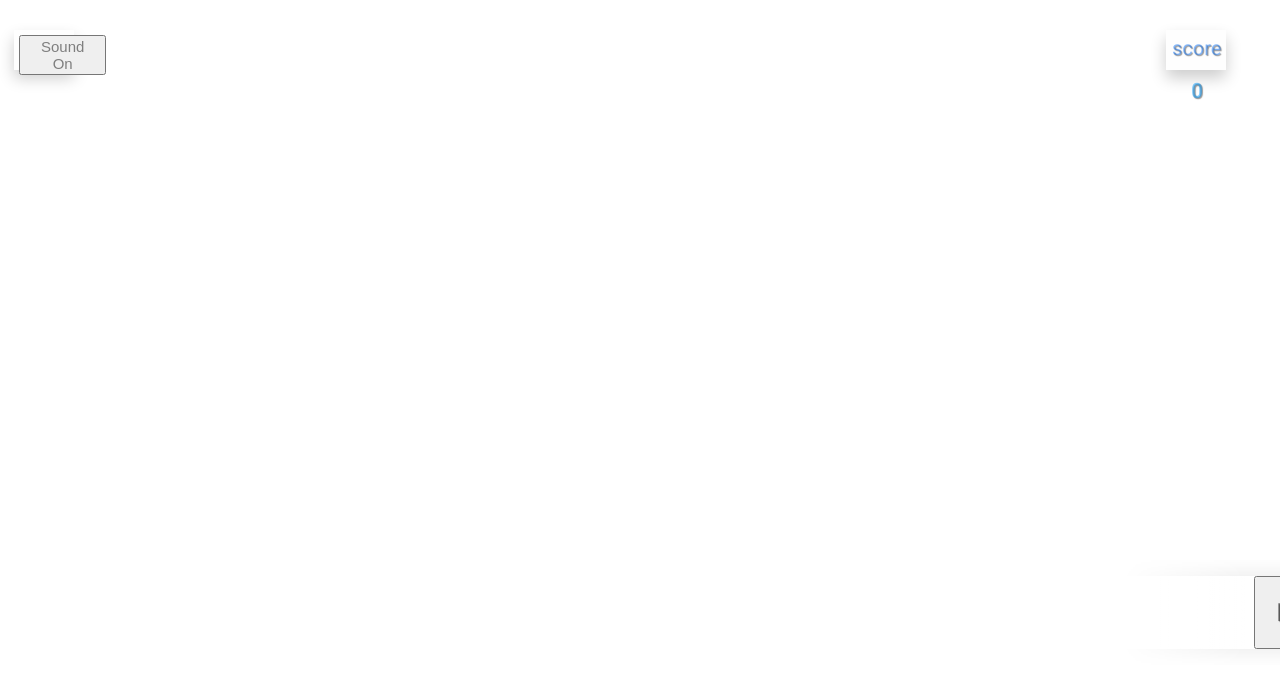
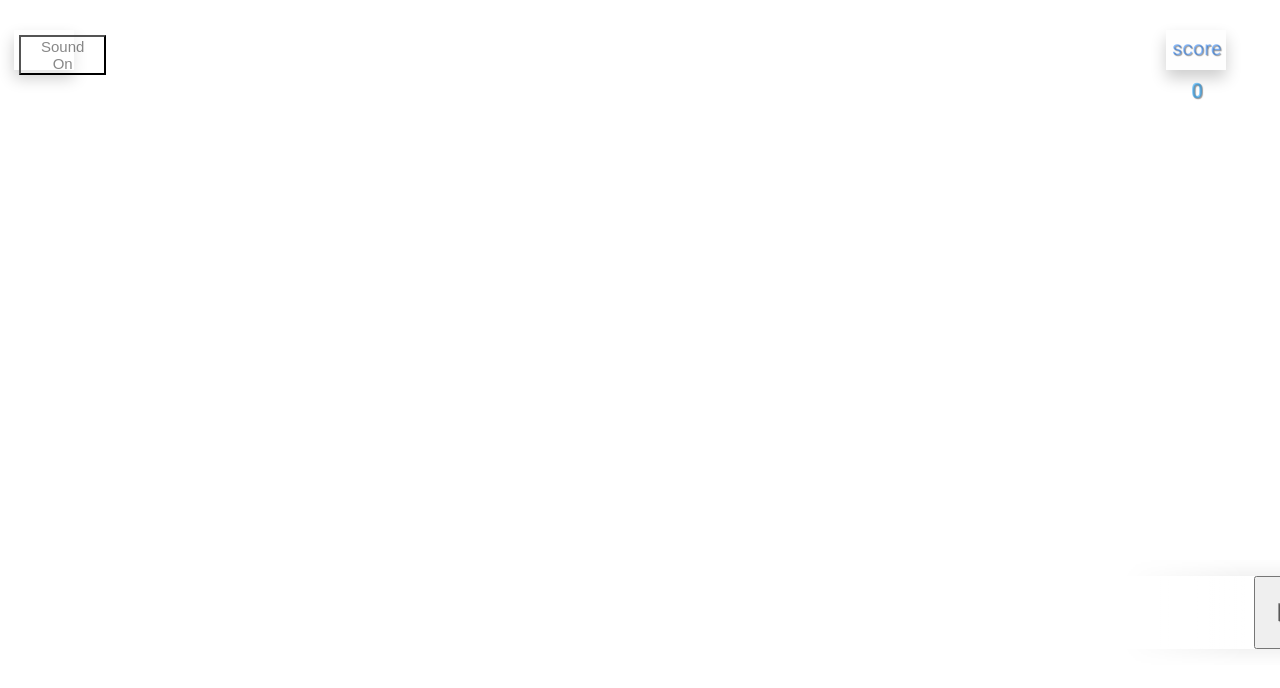
Before and after one commit to SapienzaInteractiveGraphicsCourse/final-project-dmg-team, a plain HTML site: page index.html in a window 1280 px wide. Shown: the top 688 px of the page. Drawn offline with nearby package versions, Linux system fonts and the light colour scheme.

Commit message:
Update style.css

```diff
--- a/css/style.css
+++ b/css/style.css
@@ -77,6 +77,7 @@ nav ul li button:hover {
 
 .sound-menu button {
   color: rgba(0, 0, 0, 0.472);
+  background-color: rgba(255, 255, 255, 0.472);
   padding: 1px 20px;
   font-size: 15px;
   text-decoration: none;
```
